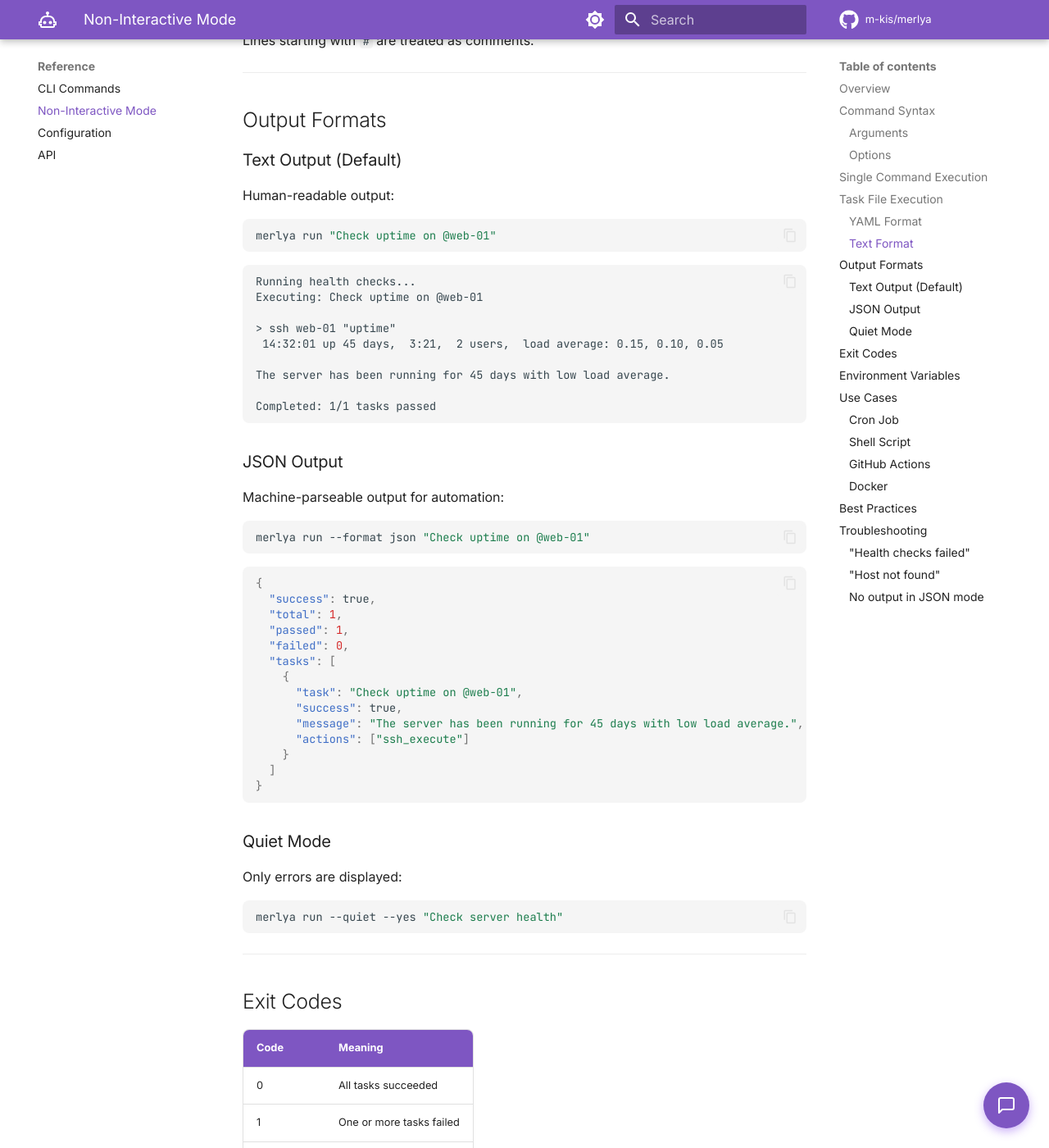
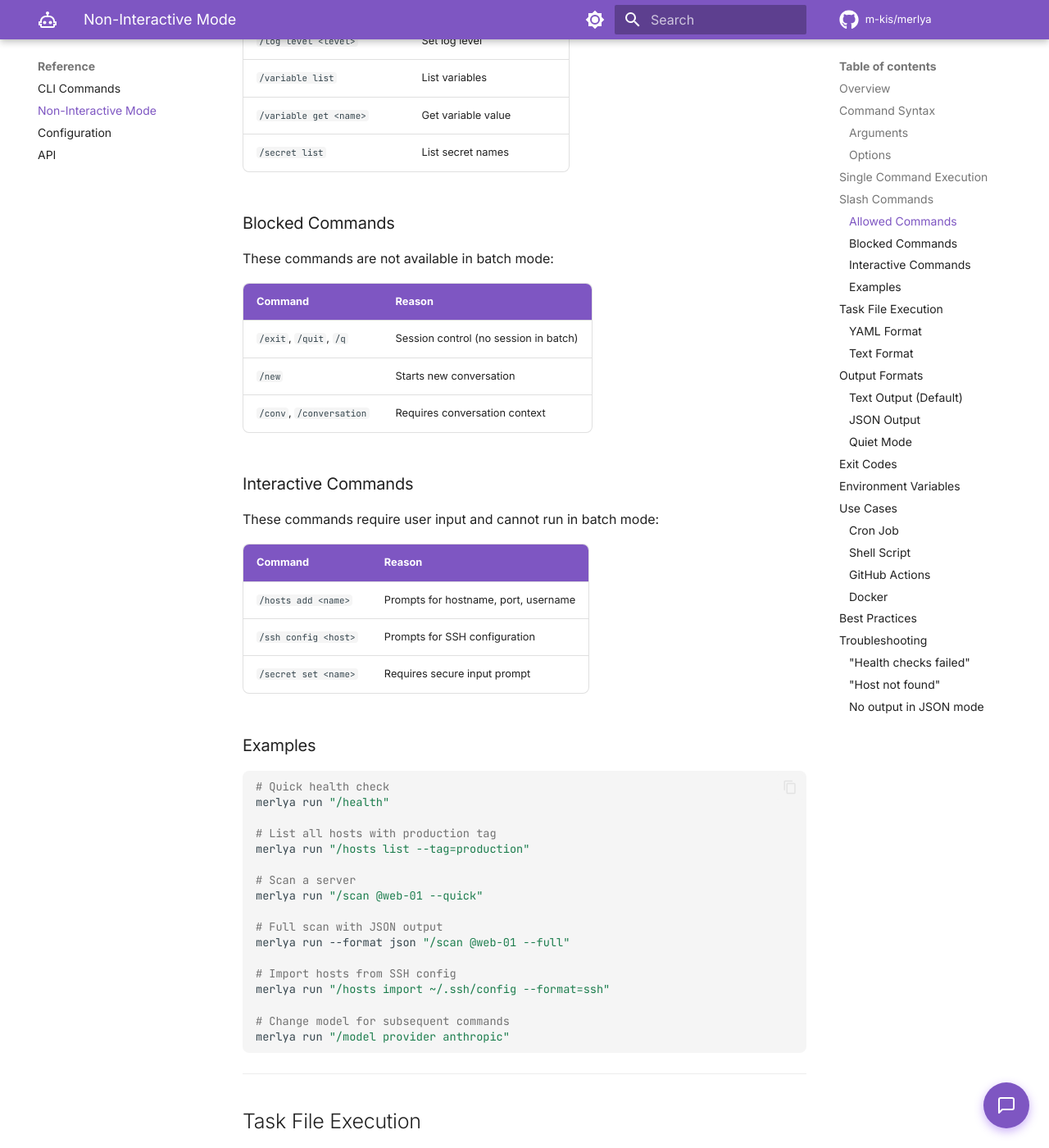
Before and after one commit to m-kis/merlya-docs, an MkDocs documentation site: the page built from docs/reference/non-interactive.md, in a window 1280 px wide and 1400 px high, scrolled down 2513 px. Shown: the whole window at 82% size. Built offline with MkDocs 1.6.1 and Material for MkDocs 9.7.7, drawn with Linux system fonts in a browser that asks for light colours; comment, search, counter and statistics services are not loaded; the version menu is left out; some of the changed text lies outside the part shown.

Commit message:
docs: add slash command support documentation for merlya run
- Add Slash Commands section in non-interactive.md
- Document allowed, blocked, and interactive commands
- Update COMMAND argument description in cli.md

````diff
--- a/docs/reference/non-interactive.md
+++ b/docs/reference/non-interactive.md
@@ -22,7 +22,7 @@
 
 | Argument | Description |
 |----------|-------------|
-| `COMMAND` | Natural language command to execute |
+| `COMMAND` | Natural language command or slash command to execute |
 
 ### Options
 
@@ -49,6 +49,82 @@
 
 ```bash
 merlya run --yes "Restart nginx on @web-01"
+```
+
+---
+
+## Slash Commands
+
+Execute internal Merlya commands directly without AI processing:
+
+```bash
+merlya run "/scan @web-01"
+merlya run "/hosts list"
+merlya run "/health"
+```
+
+### Allowed Commands
+
+Most read-only and diagnostic commands work in batch mode:
+
+| Command | Description |
+|---------|-------------|
+| `/health` | Check system health |
+| `/hosts list` | List all hosts |
+| `/hosts show <name>` | Show host details |
+| `/hosts import <file>` | Import hosts from file |
+| `/hosts export <file>` | Export hosts to file |
+| `/hosts tag <name> <tag>` | Add tag to host |
+| `/hosts untag <name> <tag>` | Remove tag from host |
+| `/scan <host>` | Scan host for system info |
+| `/model show` | Show current model config |
+| `/model provider <name>` | Change LLM provider |
+| `/model model <name>` | Change model |
+| `/log level <level>` | Set log level |
+| `/variable list` | List variables |
+| `/variable get <name>` | Get variable value |
+| `/secret list` | List secret names |
+
+### Blocked Commands
+
+These commands are not available in batch mode:
+
+| Command | Reason |
+|---------|--------|
+| `/exit`, `/quit`, `/q` | Session control (no session in batch) |
+| `/new` | Starts new conversation |
+| `/conv`, `/conversation` | Requires conversation context |
+
+### Interactive Commands
+
+These commands require user input and cannot run in batch mode:
+
+| Command | Reason |
+|---------|--------|
+| `/hosts add <name>` | Prompts for hostname, port, username |
+| `/ssh config <host>` | Prompts for SSH configuration |
+| `/secret set <name>` | Requires secure input prompt |
+
+### Examples
+
+```bash
+# Quick health check
+merlya run "/health"
+
+# List all hosts with production tag
+merlya run "/hosts list --tag=production"
+
+# Scan a server
+merlya run "/scan @web-01 --quick"
+
+# Full scan with JSON output
+merlya run --format json "/scan @web-01 --full"
+
+# Import hosts from SSH config
+merlya run "/hosts import ~/.ssh/config --format=ssh"
+
+# Change model for subsequent commands
+merlya run "/model provider anthropic"
 ```
 
 ---
````
Also changed, not shown: docs/reference/cli.md (+1 -1 lines).
